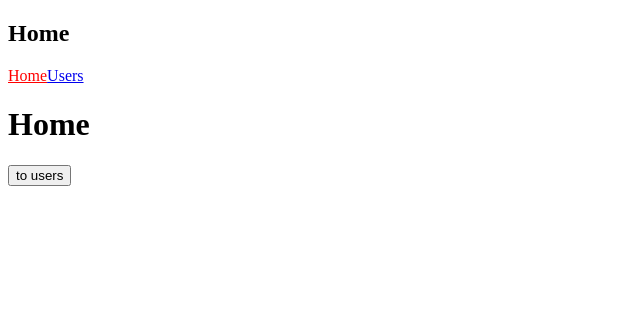
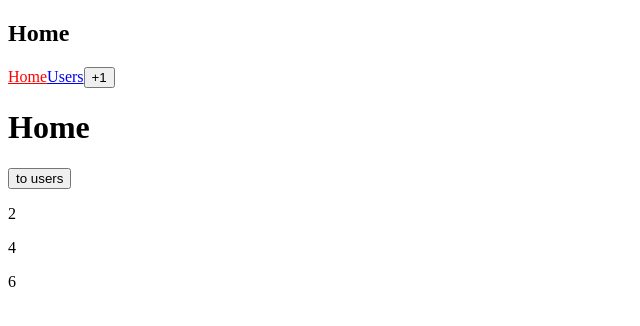
Before and after one commit to knagara/vue-study-vuex, a Vue app: page / in a window 1280 px wide. Shown: the top 326 px of the page, without its empty margins (0-640 px from the left). Built offline with nearby package versions, Linux system fonts and the light colour scheme.

Commit message:
use store

```diff
--- a/src/store.js
+++ b/src/store.js
@@ -6,5 +6,9 @@
 export default new Vuex.Store({
     state: {
         count: 2
+    },
+    getters: {
+        doubleCount: state => state.count * 2,
+        tripleCount: state => state.count * 3
     }
 })
--- a/src/views/HeaderHome.vue
+++ b/src/views/HeaderHome.vue
@@ -3,8 +3,19 @@
         <h2>Home</h2>
       <router-link to="/" active-class="link--active" exact>Home</router-link>
       <router-link to="/users/1" active-class="link--active" exact>Users</router-link>
+      <button @click="increment">+1</button>
     </nav>
 </template>
+
+<script>
+export default {
+  methods:{
+    increment(){
+      this.$store.state.count++;
+    }
+  }
+}
+</script>
 
 <style scoped>
   .link--active {
--- a/src/views/Home.vue
+++ b/src/views/Home.vue
@@ -2,11 +2,21 @@
     <div>
         <h1>Home</h1>
         <button @click="toUsers">to users</button>
+        <p>{{ count }}</p>
+        <p>{{ doubleCount }}</p>
+        <p>{{ tripleCount }}</p>
     </div>
 </template>
 
 <script>
+import { mapGetters } from 'vuex';
 export default {
+    computed: {
+        count(){
+            return this.$store.state.count;
+        },
+        ...mapGetters(["doubleCount", "tripleCount"]),
+    },
     methods:{
         toUsers(){
             this.$router.push({
```
